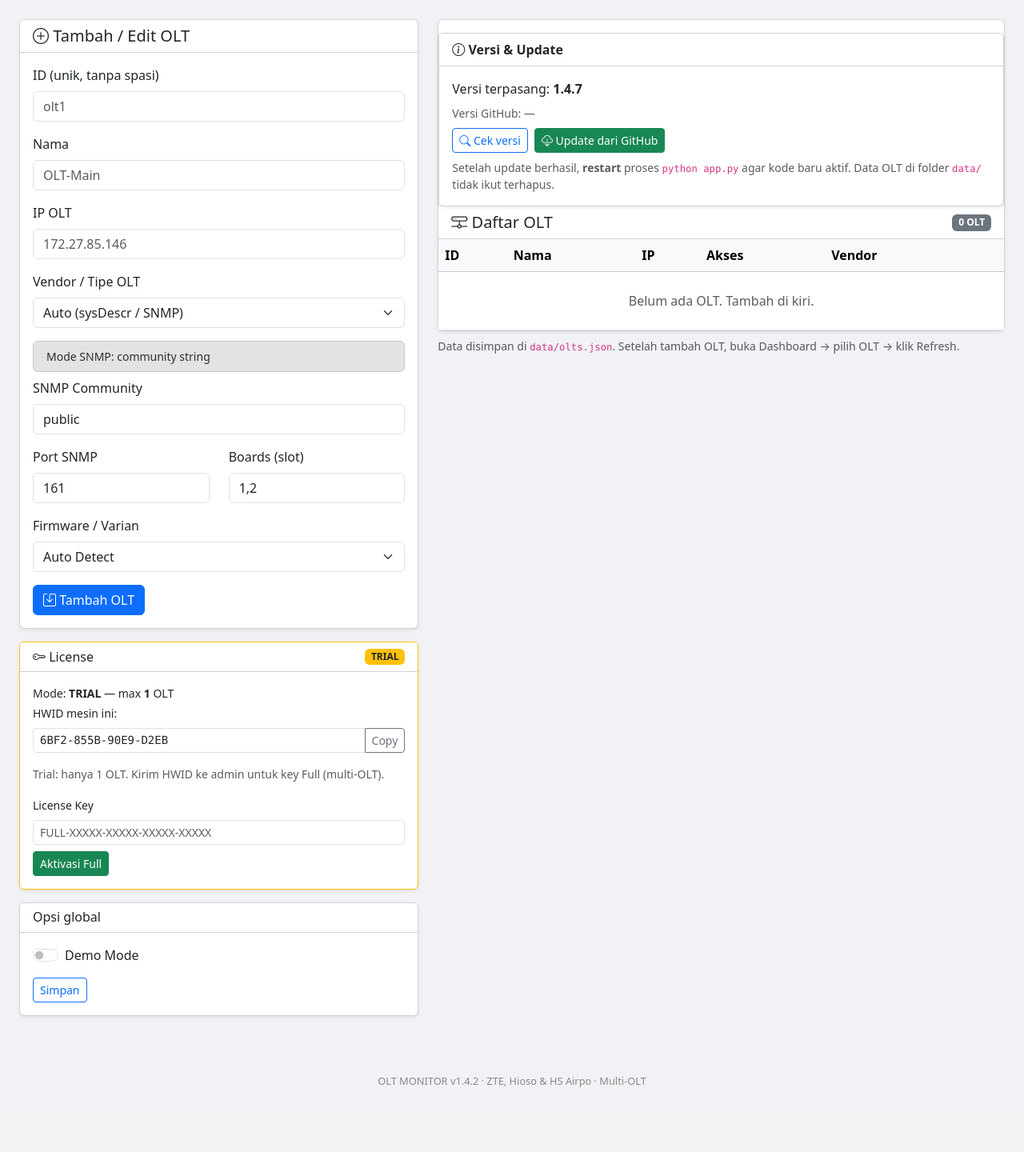
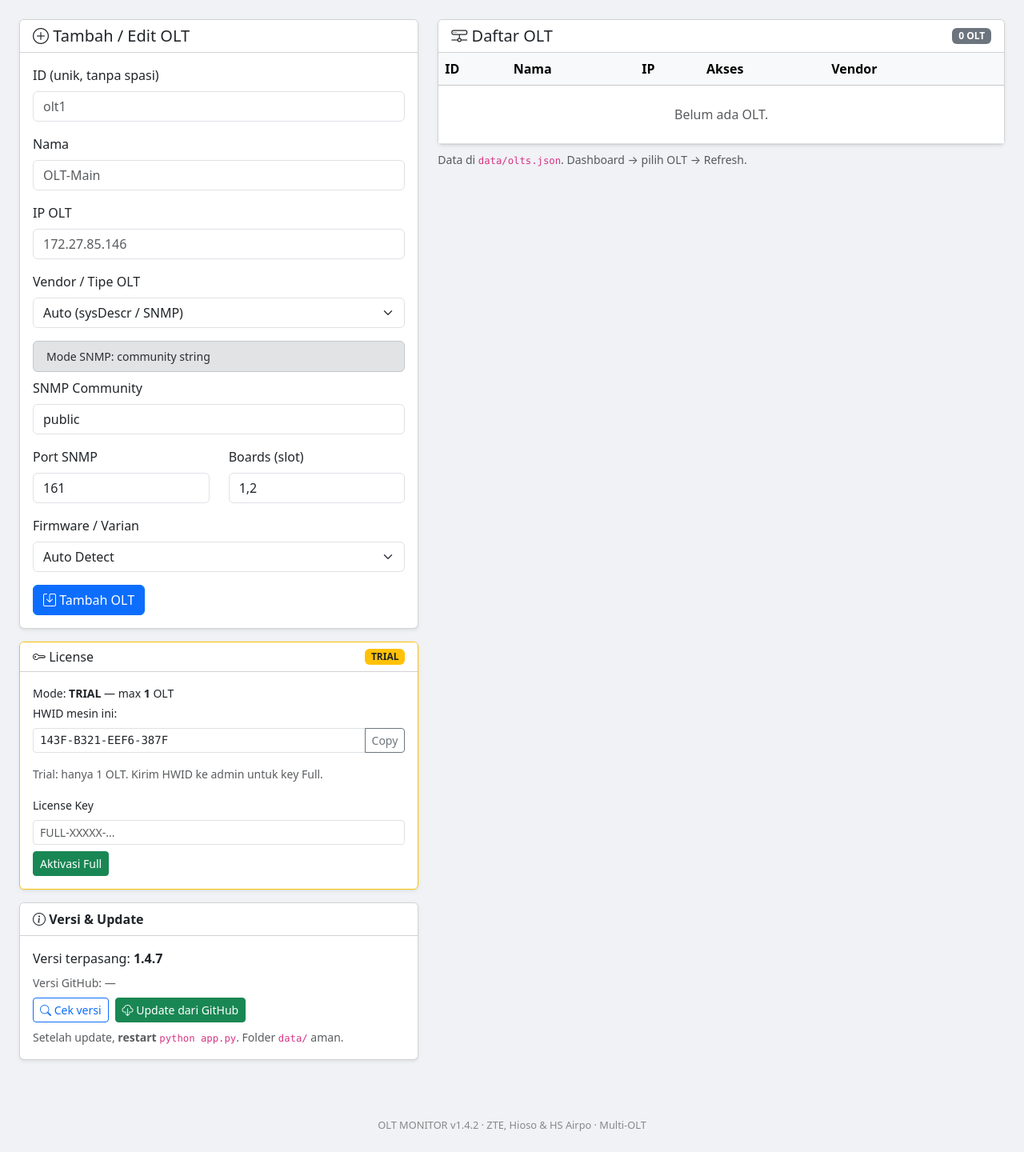
Before and after one commit to agasthanet/olt-monitor, a Flask app: page /settings in a window 1280 px wide. Shown: the part 58-1498 px from the top of the page at 80% size. Before the commit the page ends 1417 px from the top, so only its background shows below. Run offline with Flask 3, Linux system fonts and the light colour scheme.

Commit message:
Update settings.html

```diff
--- a/templates/settings.html
+++ b/templates/settings.html
@@ -1,63 +1,5 @@
 {% extends "base.html" %}
-{% block title %}Settings - OLT MONITOR
-
-<script>
-(function(){
-  const msg = document.getElementById('verMsg');
-  const log = document.getElementById('verLog');
-  function show(m, ok) {
-    if (!msg) return;
-    msg.className = 'small mt-1 ' + (ok ? 'text-success' : 'text-danger');
-    msg.innerHTML = m;
-  }
-  function showLog(t) {
-    if (!log) return;
-    if (t) { log.textContent = t; log.classList.remove('d-none'); }
-  }
-  var btnC = document.getElementById('btnCheckVer');
-  var btnU = document.getElementById('btnUpdateApp');
-  if (btnC) btnC.addEventListener('click', async function(){
-    btnC.disabled = true;
-    show('Mengecek GitHub...', true);
-    try {
-      var r = await fetch('/api/version?check=1');
-      var j = await r.json();
-      document.getElementById('localVer').textContent = j.local || '?';
-      document.getElementById('remoteVer').textContent = j.remote || '—';
-      if (j.error && !j.remote) {
-        show('Gagal baca GitHub: ' + j.error + (j.hint ? '<br>' + j.hint : ''), false);
-      } else if (j.newer) {
-        show('Ada versi baru <strong>' + j.remote + '</strong> (sekarang ' + j.local + '). Klik Update.', true);
-      } else if (j.remote) {
-        show('Sudah versi terbaru atau sama dengan GitHub (' + j.local + ').', true);
-      } else {
-        show('Cek selesai tanpa data remote.', false);
-      }
-    } catch (e) {
-      show('Error jaringan: ' + e, false);
-    }
-    btnC.disabled = false;
-  });
-  if (btnU) btnU.addEventListener('click', async function(){
-    if (!confirm('Update dari GitHub? data/ aman. Setelah itu HARUS restart app.')) return;
-    btnU.disabled = true;
-    show('Updating...', true);
-    try {
-      var r = await fetch('/api/update', { method: 'POST' });
-      var j = await r.json();
-      show(j.msg || (j.ok ? 'OK' : 'Gagal'), !!j.ok);
-      showLog(j.log || '');
-      if (j.version) document.getElementById('localVer').textContent = j.version;
-    } catch (e) {
-      show('Error: ' + e, false);
-    }
-    btnU.disabled = false;
-  });
-})();
-</script>
-
-
-{% endblock %}
+{% block title %}Settings - OLT MONITOR{% endblock %}
 
 {% block content %}
 <div class="row">
@@ -128,23 +70,21 @@
                 <option value="auto" {% if fw=='auto' %}selected{% endif %}>Auto Detect</option>
                 <option value="v1" {% if fw=='v1' %}selected{% endif %}>V1</option>
                 <option value="v2" {% if fw=='v2' %}selected{% endif %}>V2</option>
-                <option value="epon" {% if fw=='epon' %}selected{% endif %}>EPON (Hioso)</option>
-                <option value="gpon" {% if fw=='gpon' %}selected{% endif %}>GPON (Hioso)</option>
+                <option value="epon" {% if fw=='epon' %}selected{% endif %}>EPON</option>
+                <option value="gpon" {% if fw=='gpon' %}selected{% endif %}>GPON</option>
               </select>
             </div>
           </div>
 
           <div id="cliFields" style="display:none;">
-            <div class="alert alert-info py-2 small mb-2">
-              Mode CLI: login Telnet/SSH lalu jalankan <code>show ont info</code> / <code>optical-info</code>
-            </div>
+            <div class="alert alert-info py-2 small mb-2">Mode CLI: Telnet / SSH</div>
             <div class="row">
               <div class="col-6 mb-3">
                 <label class="form-label">Protocol</label>
                 <select name="protocol" class="form-select" id="protoSelect" onchange="syncCliPort()">
-                  {% set proto = edit.protocol if edit and edit.protocol else 'telnet' %}
-                  <option value="telnet" {% if proto=='telnet' %}selected{% endif %}>Telnet</option>
-                  <option value="ssh" {% if proto=='ssh' %}selected{% endif %}>SSH</option>
+                  {% set pr = edit.protocol if edit and edit.protocol else 'telnet' %}
+                  <option value="telnet" {% if pr=='telnet' %}selected{% endif %}>Telnet</option>
+                  <option value="ssh" {% if pr=='ssh' %}selected{% endif %}>SSH</option>
                 </select>
               </div>
               <div class="col-6 mb-3">
@@ -199,11 +139,11 @@
           <button type="submit" class="btn btn-sm btn-outline-warning">Deaktivasi (Trial)</button>
         </form>
         {% else %}
-        <p class="small text-muted">Trial: hanya 1 OLT. Kirim HWID ke admin untuk key Full (multi-OLT).</p>
+        <p class="small text-muted">Trial: hanya 1 OLT. Kirim HWID ke admin untuk key Full.</p>
         <form method="post">
           <input type="hidden" name="action" value="activate_license">
           <label class="form-label small">License Key</label>
-          <input type="text" name="license_key" class="form-control form-control-sm mb-2" placeholder="FULL-XXXXX-XXXXX-XXXXX-XXXXX" required>
+          <input type="text" name="license_key" class="form-control form-control-sm mb-2" placeholder="FULL-XXXXX-..." required>
           <button type="submit" class="btn btn-sm btn-success">Aktivasi Full</button>
         </form>
         {% endif %}
@@ -211,31 +151,12 @@
     </div>
 
     <div class="card shadow-sm mt-3">
-      <div class="card-header bg-white"><h6 class="mb-0">Opsi global</h6></div>
-      <div class="card-body">
-        <form method="post">
-          <input type="hidden" name="action" value="save_global">
-          <div class="form-check form-switch mb-3">
-            <input class="form-check-input" type="checkbox" name="demo_mode" id="demo"
-                   {% if demo %}checked{% endif %}>
-            <label class="form-check-label" for="demo">Demo Mode</label>
-          </div>
-          <button type="submit" class="btn btn-sm btn-outline-primary">Simpan</button>
-        </form>
-      </div>
-    </div>
-  </div>
-
-  <div class="col-lg-7">
-    <div class="card shadow-sm">
-
-  <div class="card shadow-sm mt-3">
       <div class="card-header bg-white">
-      <strong><i class="bi bi-info-circle"></i> Versi & Update</strong>
+        <strong><i class="bi bi-info-circle"></i> Versi &amp; Update</strong>
       </div>
       <div class="card-body">
         <p class="mb-2">Versi terpasang: <strong id="localVer">{{ app_version or '?' }}</strong></p>
-      <p class="mb-2 small text-muted" id="remoteVerLine">Versi GitHub: <span id="remoteVer">—</span></p>
+        <p class="mb-2 small text-muted">Versi GitHub: <span id="remoteVer">—</span></p>
         <div class="d-flex flex-wrap gap-2 mb-2">
           <button type="button" class="btn btn-outline-primary btn-sm" id="btnCheckVer">
             <i class="bi bi-search"></i> Cek versi
@@ -247,12 +168,14 @@
         <div id="verMsg" class="small"></div>
         <pre id="verLog" class="small bg-light p-2 rounded mt-2 d-none" style="max-height:160px;overflow:auto;"></pre>
         <p class="small text-muted mb-0 mt-2">
-        Setelah update berhasil, <strong>restart</strong> proses <code>python app.py</code> agar kode baru aktif.
-        Data OLT di folder <code>data/</code> tidak ikut terhapus.
+          Setelah update, <strong>restart</strong> <code>python app.py</code>. Folder <code>data/</code> aman.
         </p>
       </div>
     </div>
+  </div>
 
+  <div class="col-lg-7">
+    <div class="card shadow-sm">
       <div class="card-header bg-white d-flex justify-content-between align-items-center">
         <h5 class="mb-0"><i class="bi bi-hdd-network"></i> Daftar OLT</h5>
         <span class="badge bg-secondary">{{ olts|length }} OLT</span>
@@ -277,33 +200,31 @@
                 <td>{{ o.name }}</td>
                 <td>{{ o.ip }}</td>
                 <td class="small">
-                  {% if o.vendor == 'hsairpo-cli' %}
-                    {{ o.protocol or 'telnet' }}:{{ o.cli_port or 23 }} / {{ o.username or 'admin' }}
+                  {% if o.vendor in ['hsairpo-cli', 'hioso-cli', 'cli'] %}
+                    CLI {{ o.protocol or 'telnet' }}
                   {% else %}
-                    SNMP {{ o.community or '-' }}
+                    SNMP {{ o.community or 'public' }}
                   {% endif %}
                 </td>
-                <td>{{ o.vendor or 'zte' }}</td>
+                <td>{{ o.vendor or 'auto' }}</td>
                 <td class="text-nowrap">
-                  <a href="{{ url_for('settings', edit=o.id) }}" class="btn btn-sm btn-outline-primary py-0">Edit</a>
+                  <a href="{{ url_for('settings', edit=o.id) }}" class="btn btn-sm btn-outline-primary">Edit</a>
                   <form method="post" class="d-inline" onsubmit="return confirm('Hapus OLT {{ o.id }}?')">
                     <input type="hidden" name="action" value="delete_olt">
                     <input type="hidden" name="id" value="{{ o.id }}">
-                    <button type="submit" class="btn btn-sm btn-outline-danger py-0">Hapus</button>
+                    <button type="submit" class="btn btn-sm btn-outline-danger">Hapus</button>
                   </form>
                 </td>
               </tr>
               {% else %}
-              <tr><td colspan="6" class="text-center text-muted py-4">Belum ada OLT. Tambah di kiri.</td></tr>
+              <tr><td colspan="6" class="text-center text-muted py-4">Belum ada OLT.</td></tr>
               {% endfor %}
             </tbody>
           </table>
         </div>
       </div>
     </div>
-    <p class="small text-muted mt-2">
-      Data disimpan di <code>data/olts.json</code>. Setelah tambah OLT, buka Dashboard → pilih OLT → klik Refresh.
-    </p>
+    <p class="small text-muted mt-2">Data di <code>data/olts.json</code>. Dashboard → pilih OLT → Refresh.</p>
   </div>
 </div>
 
@@ -327,8 +248,67 @@ function syncCliPort() {
   if (proto.value === 'telnet' && (port.value === '22' || !port.value)) port.value = 23;
   if (proto.value === 'ssh' && (port.value === '23' || !port.value)) port.value = 22;
 }
+
 document.addEventListener('DOMContentLoaded', function() {
   toggleVendorFields();
+
+  var msg = document.getElementById('verMsg');
+  var log = document.getElementById('verLog');
+  function show(m, ok) {
+    if (!msg) return;
+    msg.className = 'small mt-1 ' + (ok ? 'text-success' : 'text-danger');
+    msg.innerHTML = m;
+  }
+  function showLog(t) {
+    if (!log) return;
+    if (t) { log.textContent = t; log.classList.remove('d-none'); }
+  }
+
+  var btnC = document.getElementById('btnCheckVer');
+  var btnU = document.getElementById('btnUpdateApp');
+
+  if (btnC) {
+    btnC.addEventListener('click', async function() {
+      btnC.disabled = true;
+      show('Mengecek GitHub...', true);
+      try {
+        var r = await fetch('/api/version?check=1');
+        var j = await r.json();
+        document.getElementById('localVer').textContent = j.local || '?';
+        document.getElementById('remoteVer').textContent = j.remote || '—';
+        if (j.error && !j.remote) {
+          show('Gagal: ' + j.error + (j.hint ? '<br>' + j.hint : ''), false);
+        } else if (j.newer) {
+          show('Ada versi baru <strong>' + j.remote + '</strong> (sekarang ' + j.local + '). Klik Update.', true);
+        } else if (j.remote) {
+          show('Sudah sesuai GitHub (' + j.local + ').', true);
+        } else {
+          show('Tidak ada data remote.', false);
+        }
+      } catch (e) {
+        show('Error: ' + e, false);
+      }
+      btnC.disabled = false;
+    });
+  }
+
+  if (btnU) {
+    btnU.addEventListener('click', async function() {
+      if (!confirm('Update dari GitHub? data/ aman. Setelah itu restart app.')) return;
+      btnU.disabled = true;
+      show('Updating...', true);
+      try {
+        var r = await fetch('/api/update', { method: 'POST' });
+        var j = await r.json();
+        show(j.msg || (j.ok ? 'OK' : 'Gagal'), !!j.ok);
+        if (j.log) showLog(j.log);
+        if (j.version) document.getElementById('localVer').textContent = j.version;
+      } catch (e) {
+        show('Error: ' + e, false);
+      }
+      btnU.disabled = false;
+    });
+  }
 });
 </script>
 {% endblock %}
```
Lines whose indentation alone changed are shown as unchanged.
